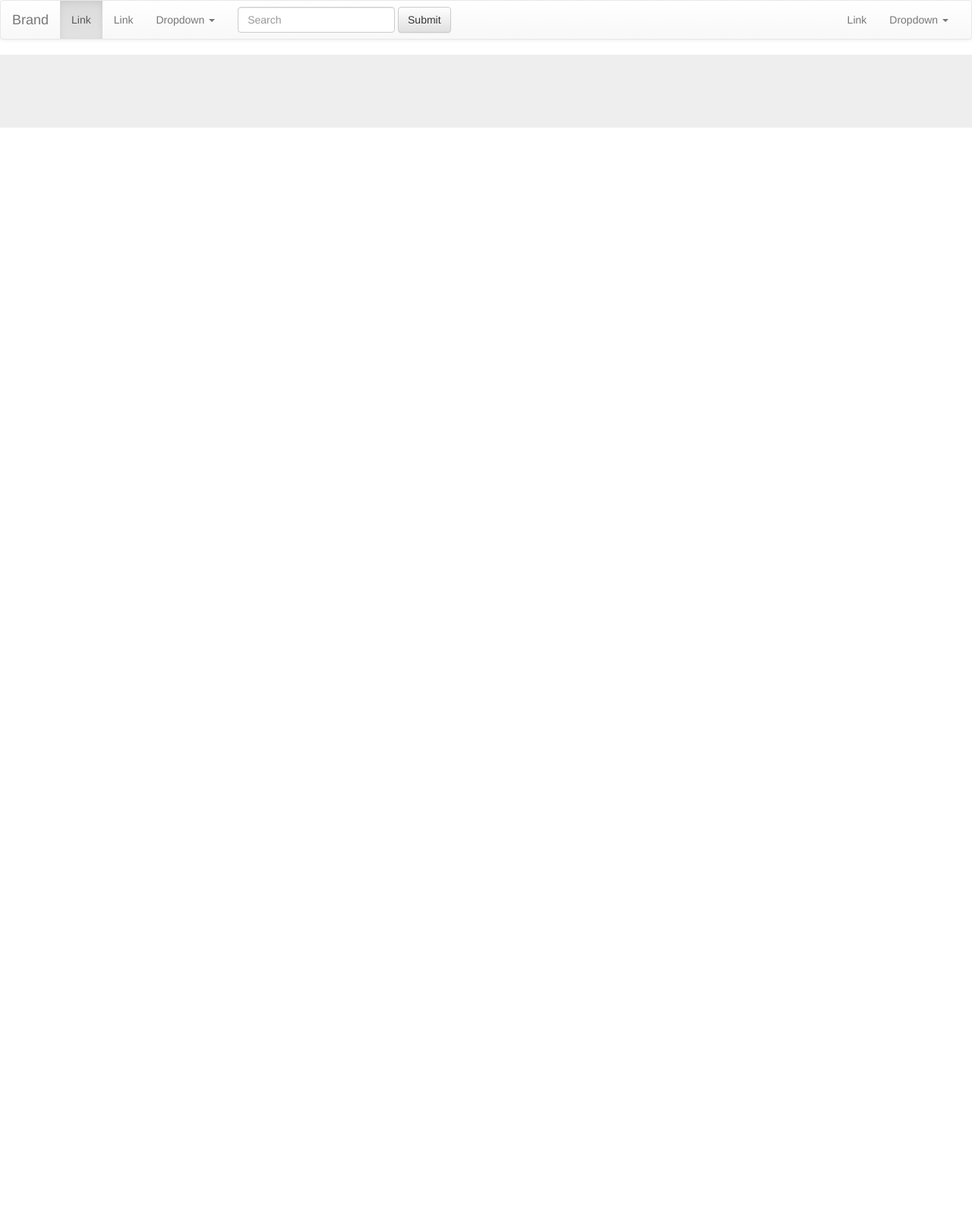
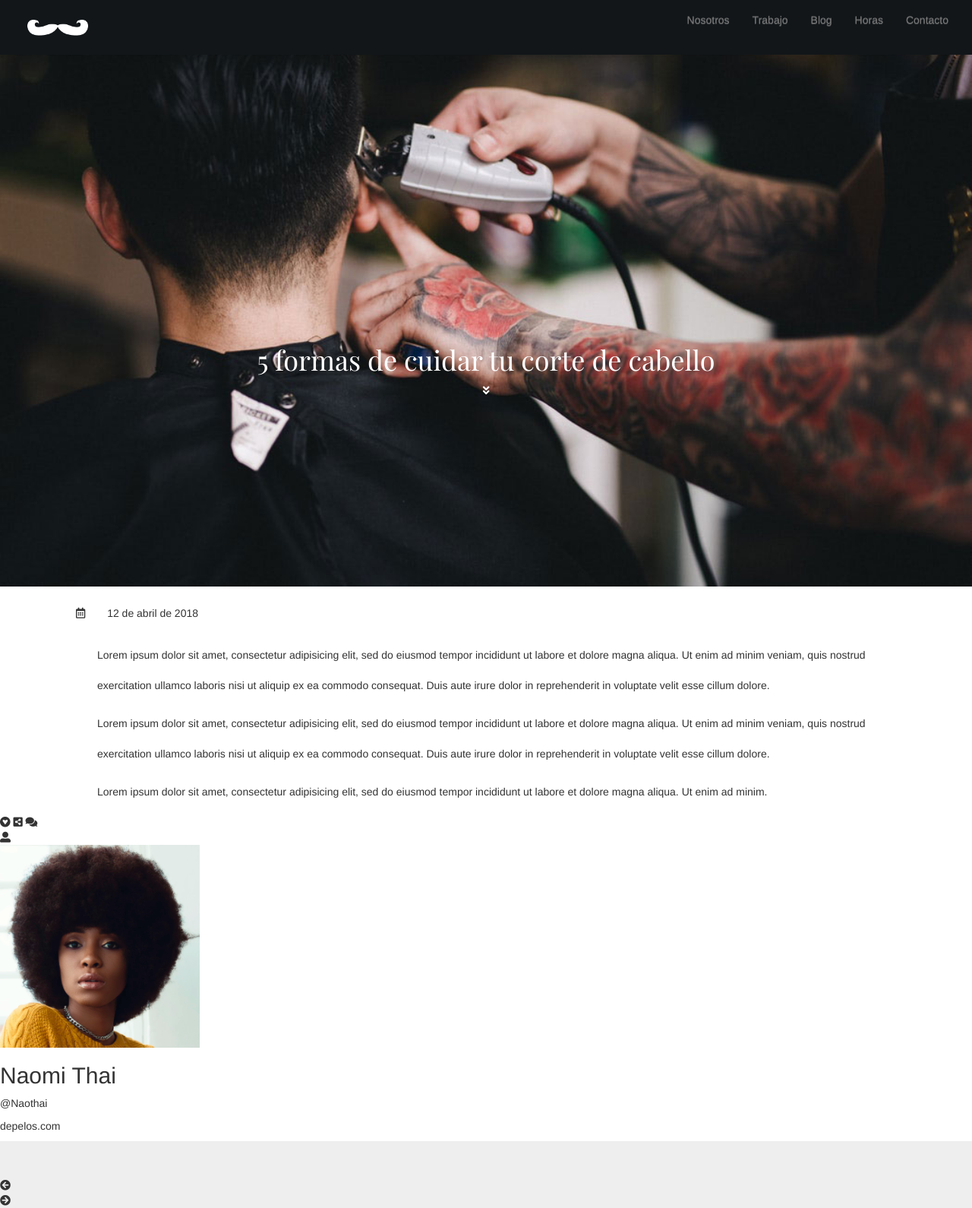
Before and after one commit to gvargas2/Desafio010, a website: page public/index.html in a window 1280 px wide. Shown: the top 1590 px of the page at 76% size. Before the commit the page ends 800 px from the top, so only its background shows below. Drawn offline with nearby package versions, Linux system fonts and the light colour scheme.

Commit message:
Se agrega contenido de html, imgs y logos, y un poco de estilo

```diff
--- a/public/index.html
+++ b/public/index.html
@@ -25,7 +25,7 @@
 
 <!--BARRA DE NAVEGACION-->
 	<nav class="navbar navbar-default">
-  <div class="container-fluid">
+  <div class="navbar__inner container-fluid">
     <!-- Brand and toggle get grouped for better mobile display -->
     <div class="navbar-header">
       <button type="button" class="navbar-toggle collapsed" data-toggle="collapse" data-target="#bs-example-navbar-collapse-1" aria-expanded="false">
@@ -34,45 +34,18 @@
         <span class="icon-bar"></span>
         <span class="icon-bar"></span>
       </button>
-      <a class="navbar-brand" href="#">Brand</a>
+			<img src="img/logofinal.png" alt="Logo BarberShop" class="img-responsive navbar__img">
     </div>
 
     <!-- Collect the nav links, forms, and other content for toggling -->
     <div class="collapse navbar-collapse" id="bs-example-navbar-collapse-1">
-      <ul class="nav navbar-nav">
-        <li class="active"><a href="#">Link <span class="sr-only">(current)</span></a></li>
-        <li><a href="#">Link</a></li>
-        <li class="dropdown">
-          <a href="#" class="dropdown-toggle" data-toggle="dropdown" role="button" aria-haspopup="true" aria-expanded="false">Dropdown <span class="caret"></span></a>
-          <ul class="dropdown-menu">
-            <li><a href="#">Action</a></li>
-            <li><a href="#">Another action</a></li>
-            <li><a href="#">Something else here</a></li>
-            <li role="separator" class="divider"></li>
-            <li><a href="#">Separated link</a></li>
-            <li role="separator" class="divider"></li>
-            <li><a href="#">One more separated link</a></li>
-          </ul>
-        </li>
-      </ul>
-      <form class="navbar-form navbar-left">
-        <div class="form-group">
-          <input type="text" class="form-control" placeholder="Search">
-        </div>
-        <button type="submit" class="btn btn-default">Submit</button>
-      </form>
+
       <ul class="nav navbar-nav navbar-right">
-        <li><a href="#">Link</a></li>
-        <li class="dropdown">
-          <a href="#" class="dropdown-toggle" data-toggle="dropdown" role="button" aria-haspopup="true" aria-expanded="false">Dropdown <span class="caret"></span></a>
-          <ul class="dropdown-menu">
-            <li><a href="#">Action</a></li>
-            <li><a href="#">Another action</a></li>
-            <li><a href="#">Something else here</a></li>
-            <li role="separator" class="divider"></li>
-            <li><a href="#">Separated link</a></li>
-          </ul>
-        </li>
+        <li><a href="#">Nosotros</a></li>
+				<li><a href="#">Trabajo</a></li>
+				<li><a href="#">Blog</a></li>
+				<li><a href="#">Horas</a></li>
+				<li><a href="#">Contacto</a></li>
       </ul>
     </div><!-- /.navbar-collapse -->
   </div><!-- /.container-fluid -->
@@ -81,13 +54,10 @@
 
 <!--CABECERA-->
 	<div class="header">
-		<div class="header__img">
-			<div class="header__titular">
-
-			</div>
-			<div class="header__icono">
-
-			</div>
+		<img src="img/fondofinal.jpg" alt="Fondo Cabello" class="img-responsive header__img">
+		<div class="header__titular">
+			<h1>5 formas de cuidar tu corte de cabello</h1>
+			<i class="fas fa-angle-double-down header__icono"></i>
 		</div>
 	</div>
 <!--FIN CABECERA-->
@@ -95,27 +65,43 @@
 <!--ARTICULO-->
 	<div class="post">
 		<div class="post__fecha">
-
+			<i class="far fa-calendar-alt post__icono"></i>
+			<p>12 de abril de 2018</p>
 		</div>
 		<div class="post__texto">
-
+			<p>Lorem ipsum dolor sit amet, consectetur adipisicing elit, sed do eiusmod
+			tempor incididunt ut labore et dolore magna aliqua. Ut enim ad minim veniam,
+			quis nostrud exercitation ullamco laboris nisi ut aliquip ex ea commodo consequat.
+			Duis aute irure dolor in reprehenderit in voluptate velit esse cillum dolore. </p>
+			<p>Lorem ipsum dolor sit amet, consectetur adipisicing elit, sed do eiusmod
+			tempor incididunt ut labore et dolore magna aliqua. Ut enim ad minim veniam,
+			quis nostrud exercitation ullamco laboris nisi ut aliquip ex ea commodo consequat.
+			Duis aute irure dolor in reprehenderit in voluptate velit esse cillum dolore. </p>
+			<p>Lorem ipsum dolor sit amet, consectetur adipisicing elit, sed do eiusmod
+			tempor incididunt ut labore et dolore magna aliqua. Ut enim ad minim.</p>
 		</div>
 		<div class="post__rrss">
-
+			<i class="fab fa-gratipay"></i>
+			<i class="fas fa-share-alt-square"></i>
+			<i class="fas fa-comments"></i>
 		</div>
 	</div>
 <!--FIN ARTICULO-->
 
 <!--AUTORA-->
 	<div class="writer">
+		<div class="writer__icono">
+			<i class="fas fa-user-alt"></i>
+		</div>
 		<div class="writer__img">
-
+			<img src="img/naomi-thai.png" alt="Naomi Thai" class="img-responsive">
 		</div>
 		<div class="writer__nombre">
-
+			<h2>Naomi Thai</h2>
 		</div>
 		<div class="writer__contacto">
-
+			<p>@Naothai</p>
+			<p>depelos.com</p>
 		</div>
 	</div>
 <!--FIN AUTORA-->
@@ -123,17 +109,17 @@
 <!--NAVEGACION A OTROS ARTICULOS-->
 		<div class="jumbotron">
 			<div class="jumbotron__inner__left">
-				<!--Agregar icono flecha-->
+				<i class="fas fa-arrow-circle-left"></i>
 			</div>
 			<div class="jumbotron__inner__right">
-				<!--Agregar icono flecha-->
+				<i class="fas fa-arrow-circle-right"></i>
 			</div>
 		</div>
 <!--FIN NAVEGACION A OTROS ARTICULOS-->
 
 <!--FOOTER-->
 	<div class="footer">
-
+		<img src="img/logofinal.png" alt="Logo BarberShop" class="img-responsive">
 	</div>
 <!--FIN FOOTER-->
 
--- a/src/scss/app.scss
+++ b/src/scss/app.scss
@@ -1,4 +1,75 @@
-// @import '~bootstrap/scss/bootstrap';
+
 @import 'general';
 
-@import 'pages/home';
+@import url('https://fonts.googleapis.com/css?family=Playfair+Display|Roboto:300,400');
+
+/*BARRA DE NAVEGACION*/
+.navbar {
+  margin-bottom: 0;
+  border: 1px solid #121619;
+  border-radius: 0;
+}
+.navbar__inner {
+  background-color: #121619;
+  height: 70px;
+}
+.navbar__img {
+  width: 100px;
+  padding-top: 20px;
+  padding-left: 20px;
+}
+
+.navbar-toggle {
+  margin-top: 16px;
+}
+
+/*CABECERA*/
+.header {
+  height: 700px;
+  font-family: 'Playfair Display', serif;
+}
+.header__img {
+  width: 100%;
+  height: 100%;
+  object-fit: cover;
+  object-position: 50%;
+}
+
+.header__titular {
+  color: #FFFFFF;
+  font-weight: bold;
+  text-align: center;
+  position: relative;
+  top: -338px;
+}
+
+/*POST*/
+.post__icono {
+
+}
+.post__fecha {
+  text-align: left;
+  margin-left: 100px;
+  p {
+    display: inline-block;
+    margin: 25px;
+  }
+}
+.post__texto {
+  margin: 0 10%;
+  line-height: 40px;
+}
+
+/*FOOTER*/
+.footer {
+  background-color: #121619;
+}
+
+@media (max-width: 700px) {
+  .header {
+    height: 500px;
+  }
+  .post__fecha {
+    text-align: center;
+  }
+}
```
Also changed, not shown: public/css/app.css, public/img/barber.png (added), public/img/fondofinal.jpg (renamed from img/post-image.jpg), public/img/logofinal.png (renamed from img/logo.png), public/img/naomi-thai.png (renamed from img/naomi-thai.png), public/img/post-image.jpg (added).
